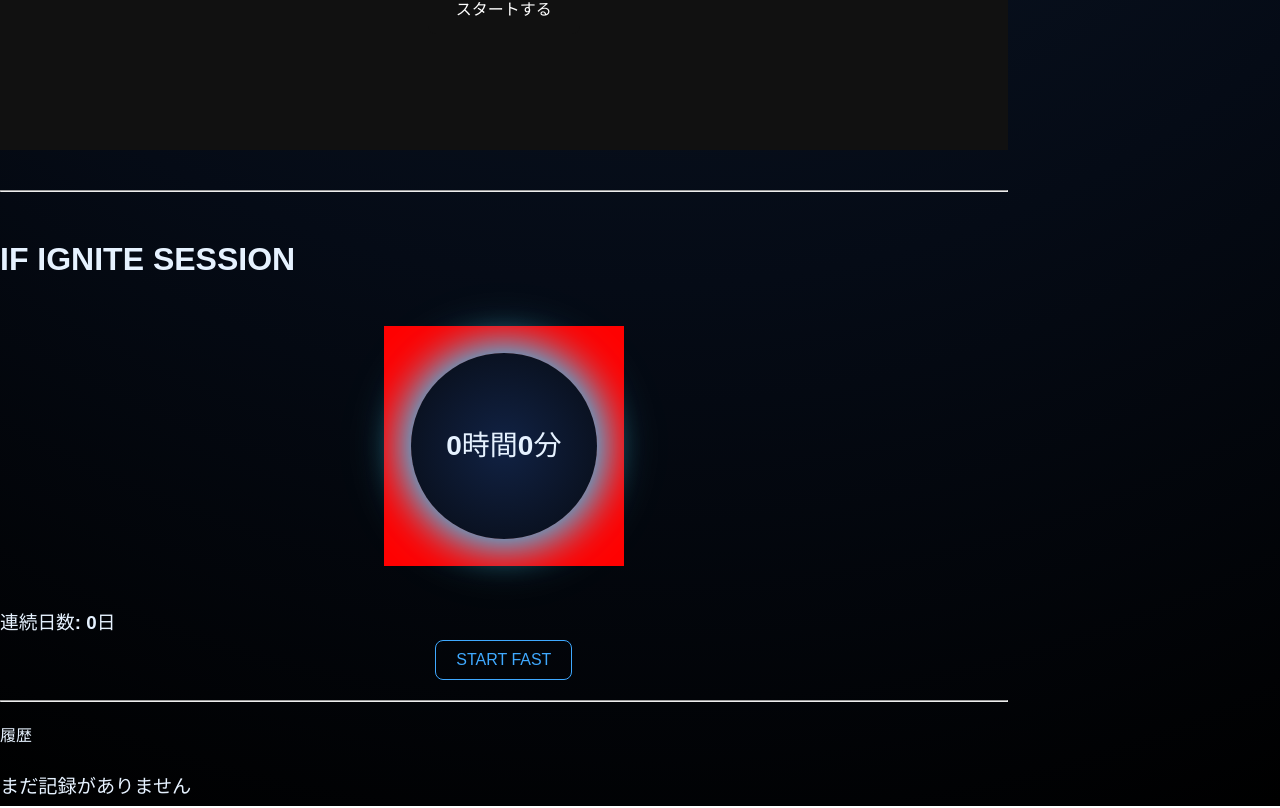
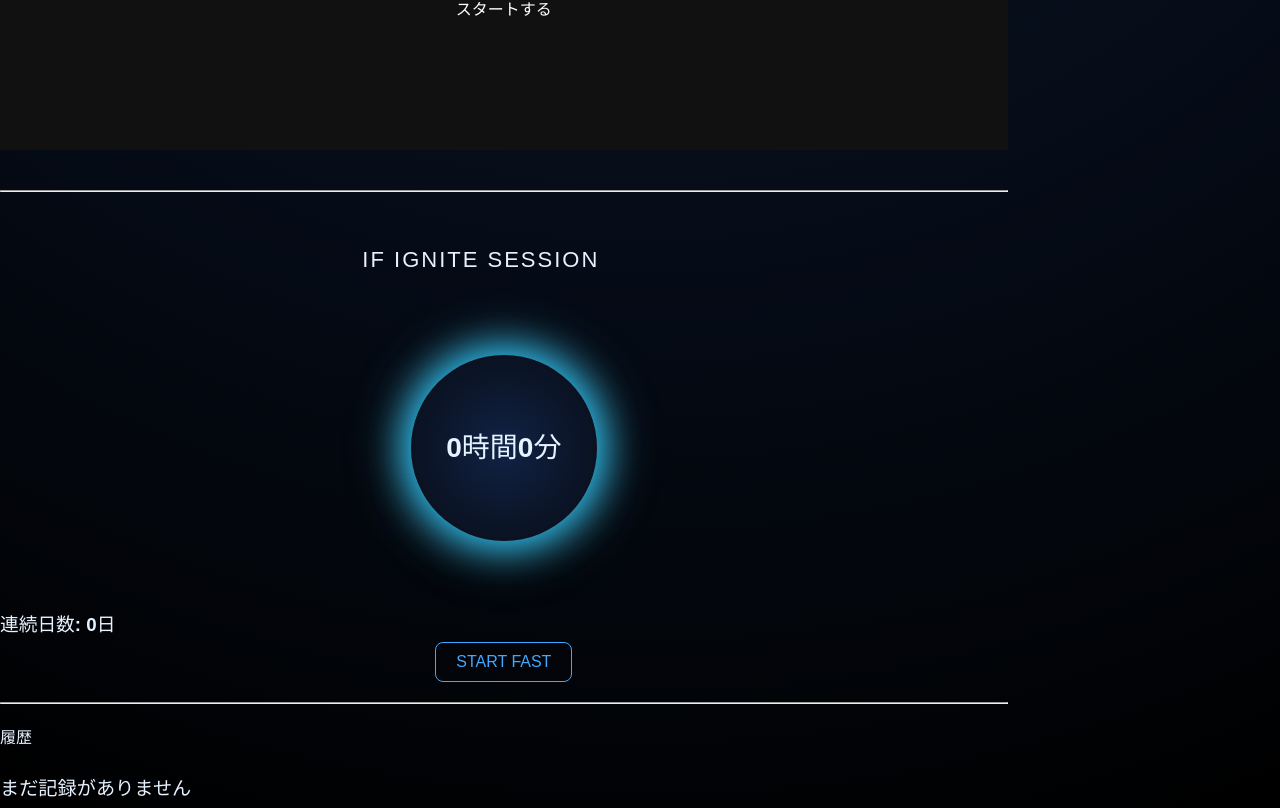
Before and after one commit to UNG-LABEL/if-pwa-app, a React (Vite) app: page / in a window 1280 px wide. Shown: the part 2188-2996 px from the top of the page. Built offline with nearby package versions, Linux system fonts and the light colour scheme.

Commit message:
ui(timer): improve FAST mode stats layout and readability

```diff
--- a/src/App.css
+++ b/src/App.css
@@ -71,7 +71,6 @@ button:hover {
   align-items: center;
   justify-content: center;
   z-index: 1;
-  background: red;
 }
 
 .progress-ring {
@@ -121,8 +120,10 @@ button:hover {
 .stats-container {
   display: grid;
   grid-template-columns: 1fr 1fr;
-  gap: 8px 12px;
-  font-size: 13px;
+  gap: 10px 16px;
+  font-size: 15px;
+  margin-top: 12px;
+  font-weight: 500;
 }
 
 @media (max-width: 480px) {
@@ -151,3 +152,45 @@ button:hover {
 .button-group button {
   padding: 8px 14px;
 }
+
+.session-title {
+  display: flex;
+  align-items: center;
+  justify-content: center;
+  gap: 10px;
+  font-size: 22px;
+  letter-spacing: 2px;
+  margin-bottom: 16px;
+}
+
+.ignite-overlay {
+  position: fixed;
+  inset: 0;
+  background: rgba(0,0,0,0.92);
+  display: flex;
+  justify-content: center;
+  align-items: center;
+  z-index: 9999;
+  animation: fadeIn 0.4s ease-out;
+}
+
+@keyframes fadeIn {
+  from { opacity: 0; }
+  to { opacity: 1; }
+}
+
+.stat-item {
+  display: flex;
+  flex-direction: column;
+}
+
+.stat-label {
+  font-size: 13px;
+  opacity: 0.7;
+}
+
+.stat-value {
+  font-size: 17px;
+  font-weight: 600;
+  color: #8bd3ff;
+}
--- a/src/components/IFTimer.tsx
+++ b/src/components/IFTimer.tsx
@@ -1,7 +1,7 @@
 import { useTimer } from "../hooks/useTimer";
 import { useIFStats } from "../hooks/useIFStats";
 import { useState, useEffect } from "react";
-
+import IgniteLogo from "../components/IgniteLogo";
 
 const TARGET_HOURS = 16;      // あなたの目標時間
 
@@ -58,7 +58,7 @@ export const IFTimer = ({ lang }: { lang: "ja" | "en" }) => {
   const { streak, history, averageDuration, completeFast } = useIFStats();
 
   const [autoStopTriggered, setAutoStopTriggered] = useState(false);
-
+  const [igniteMoment, setIgniteMoment] = useState(false);
   const progress = Math.min(
     (elapsed / (MAX_FAST_HOURS * 60 * 60 * 1000)) * 100,
     100
@@ -122,8 +122,15 @@ export const IFTimer = ({ lang }: { lang: "ja" | "en" }) => {
 };
 
   const handleStart = () => {
-    setAutoStopTriggered(false); // ← AutoStopフラグ初期化
-    start();
+    setAutoStopTriggered(false);
+
+    // 🔥 IGNITE演出開始
+    setIgniteMoment(true);
+
+    setTimeout(() => {
+      setIgniteMoment(false);
+      start(); // ← 3秒後に実際のタイマー開始
+    }, 3000);
   };
 
   const handleEnd = () => {
@@ -153,10 +160,19 @@ completeFast(entry);
   return (
     <div>
 
+      {igniteMoment && (
+        <div className="ignite-overlay">
+          <IgniteLogo variant="overlay" />
+        </div>
+      )}
+
       <div style={{ marginBottom: "10px" }}>
 
      </div>
-      <h2>{TEXT[lang].timerTitle}</h2>
+      <div className="session-title">
+        {TEXT[lang].timerTitle}
+        <IgniteLogo variant="icon" size="small" />
+      </div>
 
       <div className="timer-wrapper">
         <svg className="progress-ring" width="260" height="260"
@@ -220,29 +236,49 @@ completeFast(entry);
           <h2>{TEXT[lang].fastMode}</h2>
 
           <div className="stats-container">
-            <div>
-              {TEXT[lang].remaining} {formatTime(remaining)}
+            <div className="stat-item">
+              <span className="stat-label">
+                {TEXT[lang].remaining}
+              </span>
+              <span className="stat-value">
+                {formatTime(remaining)}
+              </span>
             </div>
-            <div>
-              {TEXT[lang].elapsed} {formatTime(elapsed)}
+
+            <div className="stat-item">
+              <span className="stat-label">
+                {TEXT[lang].elapsed}
+              </span>
+              <span className="stat-value">
+                {formatTime(elapsed)}
+              </span>
             </div>
+
 
             {startTime && (
               <>
-                <div>
-                  {TEXT[lang].started}{" "}
+                <div className="stat-item">
+                  <span className="stat-label">
+                    {TEXT[lang].started}
+                  </span>
+                  <span className="stat-value">
                     {new Date(startTime).toLocaleTimeString([], {
                       hour: "2-digit",
                       minute: "2-digit",
                     })}
+                  </span>
                 </div>
 
-                <div>
-                  {TEXT[lang].ends}{" "}
+                <div className="stat-item">
+                  <span className="stat-label">
+                    {TEXT[lang].ends}
+                  </span>
+                  <span className="stat-value">
                     {new Date(startTime + TARGET).toLocaleTimeString([], {
                       hour: "2-digit",
                       minute: "2-digit",
                     })}
+                  </span>
                 </div>
               </>
             )}
@@ -255,8 +291,6 @@ completeFast(entry);
           )}
         </>
       )}
-
-      {/* 今回の結果 */}
 
 
       {/* ボタン制御 */}
--- /dev/null
+++ b/src/components/IgniteLogo.css
@@ -0,0 +1,142 @@
+/* ------------------ */
+/* BASE               */
+/* ------------------ */
+
+.ignite-logo {
+  display: inline-block;
+  overflow: visible;
+}
+
+/* 通常サイズ */
+.ignite-logo.normal .logo-svg {
+  width: 140px;
+}
+
+/* 小サイズ */
+.ignite-logo.small .logo-svg {
+  width: 36px;
+}
+
+/* overlayサイズ */
+.ignite-logo.overlay .logo-svg {
+  width: 320px;
+}
+
+/* ------------------ */
+/* TEXT               */
+/* ------------------ */
+
+.ignite-text.main {
+  font-size: 48px;
+  fill: white;
+  letter-spacing: 6px;
+}
+
+.ignite-text.sub {
+  font-size: 20px;
+  fill: #7FD6FF;
+  letter-spacing: 4px;
+}
+
+/* ------------------ */
+/* FLAME BODY         */
+/* ------------------ */
+
+.flame-outer{
+fill:url(#blueFire);
+
+filter:
+drop-shadow(0 0 90px #2FA8FF)
+drop-shadow(0 0 200px #1E90FF);
+
+animation:flameOuter 4s ease-in-out infinite,
+flameGlow 3s ease-in-out infinite;
+}
+
+.flame-inner{
+
+fill:#E8FAFF;
+filter:
+url(#flameDistort)
+drop-shadow(0 0 40px white);
+animation:flameInner 3.5s ease-in-out infinite;
+
+}
+
+
+
+/* ------------------ */
+/* ANIMATION          */
+/* ------------------ */
+
+@keyframes flameOuter{
+
+0%{transform:scaleX(1) scaleY(1);}
+50%{transform:scaleX(1.05) scaleY(1.08);}
+100%{transform:scaleX(1) scaleY(1);}
+
+}
+
+@keyframes flameInner{
+
+0%{transform:scaleX(1);}
+50%{transform:scaleX(0.97);}
+100%{transform:scaleX(1);}
+
+}
+.spark{
+
+fill:#9FE6FF;
+
+filter:drop-shadow(0 0 10px #9FE6FF);
+
+}
+
+.s1{animation:spark1 3s infinite;}
+.s2{animation:spark2 4s infinite;}
+.s3{animation:spark3 2.6s infinite;}
+
+@keyframes spark1{
+0%{transform:translateY(0); opacity:0;}
+30%{opacity:1;}
+100%{transform:translateY(-80px); opacity:0;}
+}
+
+@keyframes spark2{
+0%{transform:translateY(0); opacity:0;}
+40%{opacity:1;}
+100%{transform:translateY(-100px); opacity:0;}
+}
+
+@keyframes spark3{
+0%{transform:translateY(0); opacity:0;}
+20%{opacity:1;}
+100%{transform:translateY(-60px); opacity:0;}
+}
+
+.flame-outer,
+.flame-inner{
+transform-origin:center bottom;
+}
+
+@keyframes flameGlow{
+
+0%{
+filter:
+drop-shadow(0 0 60px #2FA8FF)
+brightness(1);
+}
+
+50%{
+filter:
+drop-shadow(0 0 120px #4FC3FF)
+brightness(1.3);
+}
+
+100%{
+filter:
+drop-shadow(0 0 60px #2FA8FF)
+brightness(1);
+}
+
+}
--- /dev/null
+++ b/src/components/IgniteLogo.tsx
@@ -0,0 +1,127 @@
+import React from "react";
+import "./IgniteLogo.css";
+
+type Props = {
+  variant?: "full" | "icon" | "overlay";
+  size?: "normal" | "small";
+};
+
+const IgniteLogo: React.FC<Props> = ({
+  variant = "full",
+  size = "normal",
+}) => {
+
+  return (
+    <div className={`ignite-logo ${variant} ${size}`}>
+      <svg
+        viewBox="0 0 320 420"
+        className="logo-svg"
+        xmlns="http://www.w3.org/2000/svg"
+      >
+
+{variant === "overlay" && (
+<>
+<defs>
+
+{/* グラデーション */}
+<linearGradient id="blueFire" x1="0" y1="0" x2="0" y2="1">
+<stop offset="0%" stopColor="#EFFFFF"/>
+<stop offset="25%" stopColor="#9FE6FF"/>
+<stop offset="55%" stopColor="#3DBBFF"/>
+<stop offset="85%" stopColor="#0050FF"/>
+<stop offset="100%" stopColor="#0010AA"/>
+</linearGradient>
+
+{/* ブラー */}
+<filter id="flameBlur">
+<feGaussianBlur stdDeviation="18"/>
+</filter>
+
+{/* 乱流 */}
+<filter id="flameDistort">
+<feTurbulence
+type="turbulence"
+baseFrequency="0.015"
+numOctaves="3"
+seed="7"
+/>
+<feDisplacementMap
+in="SourceGraphic"
+scale="18"
+/>
+</filter>
+
+</defs>
+
+{/* 炎オーラ */}
+<ellipse
+cx="160"
+cy="300"
+rx="120"
+ry="190"
+fill="#1E90FF"
+opacity="0.12"
+filter="url(#flameBlur)"
+/>
+
+{/* 青炎本体 */}
+<path
+className="flame-outer"
+d="
+M160 360
+C110 330 105 290 125 250
+C140 220 150 200 150 160
+C150 120 150 100 160 80
+C170 100 170 120 170 160
+C170 200 180 220 195 250
+C215 290 210 330 160 360
+Z"
+/>
+
+<path
+className="flame-inner"
+d="
+M160 340
+C130 310 130 270 145 240
+C155 210 158 190 158 150
+C158 120 158 100 160 90
+C162 100 162 120 162 150
+C162 190 165 210 175 240
+C190 270 190 310 160 340
+Z"
+/>
+
+<circle className="spark s1" cx="120" cy="200" r="4"/>
+<circle className="spark s2" cx="200" cy="190" r="3"/>
+<circle className="spark s3" cx="150" cy="160" r="2"/>
+</>
+)}
+
+{variant !== "icon" && (
+<>
+<text
+x="160"
+y="380"
+textAnchor="middle"
+className="ignite-text main"
+>
+IGNITE
+</text>
+
+<text
+x="160"
+y="410"
+textAnchor="middle"
+className="ignite-text sub"
+>
+WITHIN
+</text>
+</>
+)}
+
+      </svg>
+    </div>
+  );
+};
+
+export default IgniteLogo;
```
Lines whose indentation alone changed are shown as unchanged.
